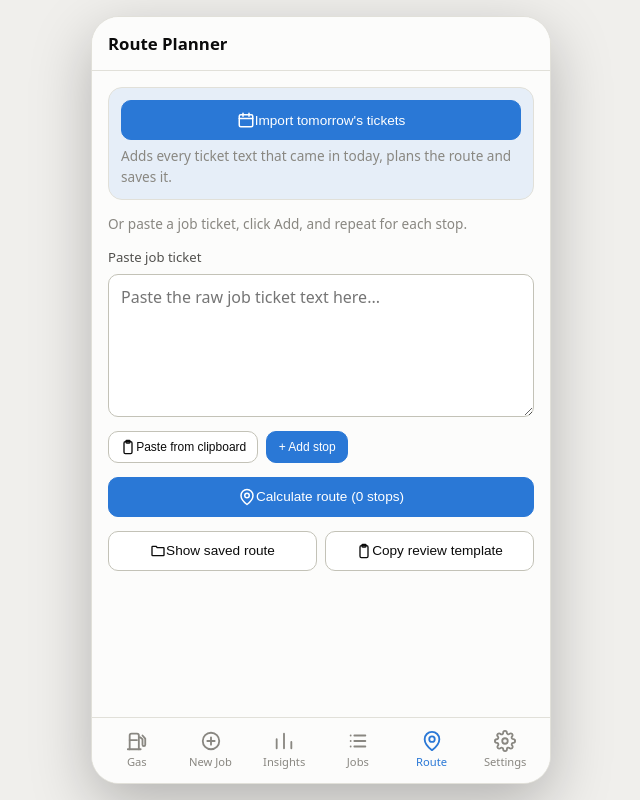
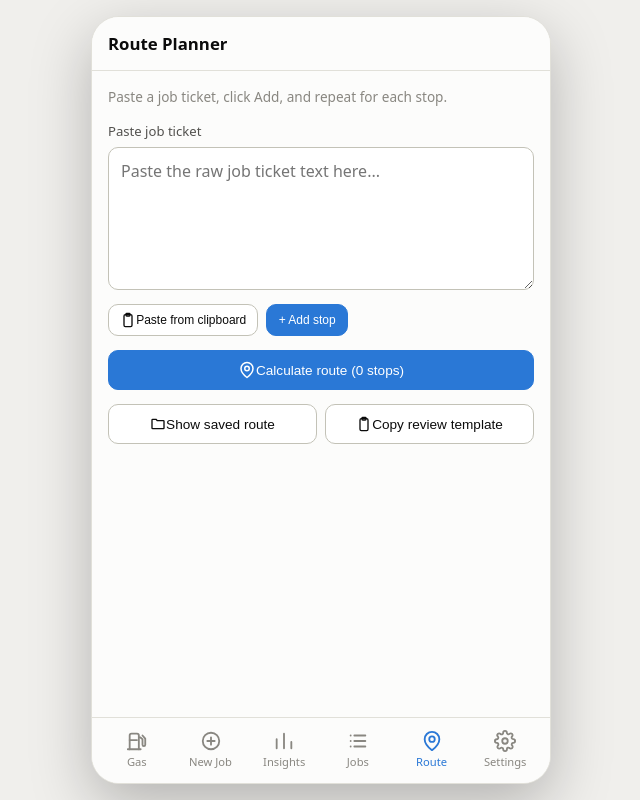
Before and after one commit to BG-Guy/chimney-pro, a React (Vite) app in the folder client/: page /#/route in a window 1280 px wide. Shown: the whole page, without its empty margins (319-959 px from the left). Built offline with nearby package versions, Linux system fonts and the light colour scheme.

Commit message:
Revert "Import tomorrow's ticket texts into the Route tab in one tap"
This reverts commit 69ea5a6e2df4b15f5ca65f9493d4b1c7f6d9f269.

```diff
--- a/client/src/App.css
+++ b/client/src/App.css
@@ -1981,24 +1981,3 @@ legend {
   user-select: text;
   -webkit-user-select: text;
 }
-
-/* Route tab: one-tap import of the day's ticket texts */
-.import-day-card {
-  display: flex;
-  flex-direction: column;
-  gap: 6px;
-  padding: 12px;
-  border: 1px solid var(--border);
-  border-radius: 14px;
-  background: var(--accent-bg);
-}
-
-.import-day-card .empty-hint {
-  margin: 0;
-}
-
-.import-day-summary {
-  margin: 0;
-  font-weight: 700;
-  text-align: center;
-}
--- a/client/src/pages/RoutePlanPage.tsx
+++ b/client/src/pages/RoutePlanPage.tsx
@@ -1,4 +1,4 @@
-import { useEffect, useMemo, useState, type ReactNode } from "react";
+import { useMemo, useState, type ReactNode } from "react";
 import {
   DndContext,
   KeyboardSensor,
@@ -23,7 +23,6 @@ import { extractTicketNumber } from "../ticketNumber";
 import { geocodeAll, type LatLng } from "../geocode";
 import { optimizeStopOrder } from "../routeOptimize";
 import { buildGoogleMapsRouteUrl } from "../googleMapsRoute";
-import { splitTickets, ticketDateISO } from "../splitTickets";
 import { getCurrentLocation } from "../currentLocation";
 import { saveRoute, loadSavedRoute, type SavedRoute } from "../savedRoute";
 import { loadReviewTemplate } from "../reviewTemplate";
@@ -79,11 +78,6 @@ type BuildState = "idle" | "geocoding";
 
 let nextStopId = 1;
 
-function formatDayLabel(iso: string): string {
-  const [y, m, d] = iso.split("-").map(Number);
-  return new Date(y, m - 1, d).toLocaleDateString("en-US", { weekday: "long", month: "short", day: "numeric" });
-}
-
 export default function RoutePlanPage() {
   const [pastedText, setPastedText] = useState("");
   const [stops, setStops] = useState<Stop[]>([]);
@@ -115,11 +109,6 @@ export default function RoutePlanPage() {
   // Stop ids in the order the user dragged them into — null means "use the app's
   // suggested order". Cleared whenever the route is rebuilt.
   const [manualOrder, setManualOrder] = useState<number[] | null>(null);
-
-  // Set when the route came from "Import tomorrow's tickets": the day(s) on those tickets,
-  // and whether the finished route still needs saving.
-  const [importedDays, setImportedDays] = useState<string[] | null>(null);
-  const [autoSavePending, setAutoSavePending] = useState(false);
 
   const sensors = useSensors(
     useSensor(PointerSensor, { activationConstraint: { distance: 4 } }),
@@ -175,36 +164,6 @@ export default function RoutePlanPage() {
     resetRoute();
   }
 
-  // One tap for the dispatch texts: the Shortcut has stacked every ticket that came in today
-  // onto the clipboard, so read them all, add each as a stop, build the route, and save it.
-  async function handleImportTexts() {
-    let text = "";
-    try {
-      text = await navigator.clipboard.readText();
-    } catch {
-      alert("Couldn't read the clipboard. Tap Paste if your phone asks, or check the Shortcut copied the tickets.");
-      return;
-    }
-    const tickets = splitTickets(text).filter((t) => extractAddress(t) || extractTicketNumber(t));
-    if (tickets.length === 0) {
-      alert("No job tickets found on the clipboard. The Shortcut copies them when a ticket text comes in.");
-      return;
-    }
-    const imported: Stop[] = tickets.map((t, i) => ({
-      id: nextStopId++,
-      name: extractCustomerName(t)?.trim() || `Stop ${i + 1}`,
-      address: extractAddress(t)?.trim() ?? "",
-      time: extractScheduledTime(t)?.trim() ?? "",
-      rawText: t,
-    }));
-    const days = [...new Set(tickets.map(ticketDateISO).filter((d): d is string => !!d))].sort();
-    setStops(imported);
-    setPastedText("");
-    setImportedDays(days);
-    setAutoSavePending(true);
-    await handleCalculateRoute(imported);
-  }
-
   function handleRemoveStop(id: number) {
     setStops((prev) => prev.filter((s) => s.id !== id));
     resetRoute();
@@ -216,14 +175,14 @@ export default function RoutePlanPage() {
   // then the last stop placed so far). A stop whose address our free geocoder can't
   // confirm just keeps its paste-order position within its group instead of blocking
   // anything; Google Maps still finds it fine from the raw address text.
-  async function handleCalculateRoute(list: Stop[] = stops) {
-    if (list.length < 1) return;
+  async function handleCalculateRoute() {
+    if (stops.length < 1) return;
 
     setBuildState("geocoding");
     resetRoute();
 
-    const withAddress = list.filter((s) => s.address);
-    const noAddress = list.filter((s) => !s.address);
+    const withAddress = stops.filter((s) => s.address);
+    const noAddress = stops.filter((s) => !s.address);
     setNoAddressStops(noAddress);
 
     if (withAddress.length === 0) {
@@ -352,13 +311,6 @@ export default function RoutePlanPage() {
     return buildGoogleMapsRouteUrl(routeStops.map((s) => pointById[s.id] ?? s.address));
   }, [routeStops, pointById]);
 
-  // An imported day is saved as soon as its route is built, so it's there next time the app opens.
-  useEffect(() => {
-    if (!autoSavePending || buildState !== "idle" || !routeStops || !mapsUrl) return;
-    setAutoSavePending(false);
-    handleSaveRoute();
-  }, [autoSavePending, buildState, routeStops, mapsUrl]); // eslint-disable-line react-hooks/exhaustive-deps
-
   function handleDragEnd({ active, over }: DragEndEvent) {
     if (!routeStops || !over || active.id === over.id) return;
     const ids = routeStops.map((s) => s.id);
@@ -371,26 +323,7 @@ export default function RoutePlanPage() {
 
   return (
     <div className="job-list">
-      <div className="import-day-card">
-        <button
-          type="button"
-          className="btn btn-primary btn-block"
-          disabled={buildState === "geocoding"}
-          onClick={handleImportTexts}
-        >
-          <CalendarIcon size={18} /> {buildState === "geocoding" && importedDays ? "Planning your day..." : "Import tomorrow's tickets"}
-        </button>
-        {importedDays ? (
-          <p className="import-day-summary">
-            {importedDays.length > 0 ? importedDays.map(formatDayLabel).join(" & ") : "Your day"} · {stops.length} job
-            {stops.length === 1 ? "" : "s"}
-          </p>
-        ) : (
-          <p className="empty-hint">Adds every ticket text that came in today, plans the route and saves it.</p>
-        )}
-      </div>
-
-      <p className="empty-hint">Or paste a job ticket, click Add, and repeat for each stop.</p>
+      <p className="empty-hint">Paste a job ticket, click Add, and repeat for each stop.</p>
 
       <form
         className="job-form"
@@ -477,7 +410,7 @@ export default function RoutePlanPage() {
         type="button"
         className="btn btn-primary btn-block"
         disabled={stops.length < 1 || buildState === "geocoding"}
-        onClick={() => handleCalculateRoute()}
+        onClick={handleCalculateRoute}
       >
         {buildState === "geocoding" ? (
           "Sorting by time..."
--- a/client/src/splitTickets.ts
+++ /dev/null
@@ -1,40 +0,0 @@
-import { extractTicketNumber } from "./ticketNumber";
-
-// The dispatch texts arrive one ticket per message, and the Shortcut stacks them all into one
-// block of text. Each ticket starts at its "New job #500033837" line (the phone line's
-// "#379" extension is too short to be mistaken for one), with any short header just above it
-// like "A1 Chimney" kept with the ticket it belongs to.
-const TICKET_START_RE = /#\d{6,}/;
-const HEADER_RE = /^[A-Za-z][A-Za-z0-9 &'.-]{0,40}$/;
-
-export function splitTickets(text: string): string[] {
-  const lines = text.replace(/\r\n?/g, "\n").split("\n");
-  const starts: number[] = [];
-  lines.forEach((line, i) => {
-    if (!TICKET_START_RE.test(line)) return;
-    const prev = lines[i - 1]?.trim() ?? "";
-    starts.push(i > 0 && HEADER_RE.test(prev) && !starts.includes(i - 1) ? i - 1 : i);
-  });
-  if (starts.length === 0) return text.trim() ? [text.trim()] : [];
-
-  const tickets = starts.map((start, n) => lines.slice(start, starts[n + 1] ?? lines.length).join("\n").trim());
-
-  // The same text can land in the file twice (an automation that ran twice) — keep one.
-  const seen = new Set<string>();
-  return tickets.filter((t) => {
-    const key = extractTicketNumber(t) ?? t;
-    if (seen.has(key)) return false;
-    seen.add(key);
-    return true;
-  });
-}
-
-const MONTHS = ["january", "february", "march", "april", "may", "june", "july", "august", "september", "october", "november", "december"];
-
-// The ticket's appointment day from its "October 28, 2026, 11:00 am" line, as YYYY-MM-DD.
-export function ticketDateISO(ticket: string): string | null {
-  const m = ticket.match(new RegExp(`\\b(${MONTHS.join("|")})\\s+(\\d{1,2}),?\\s+(\\d{4})`, "i"));
-  if (!m) return null;
-  const month = MONTHS.indexOf(m[1].toLowerCase()) + 1;
-  return `${m[3]}-${String(month).padStart(2, "0")}-${m[2].padStart(2, "0")}`;
-}
```
